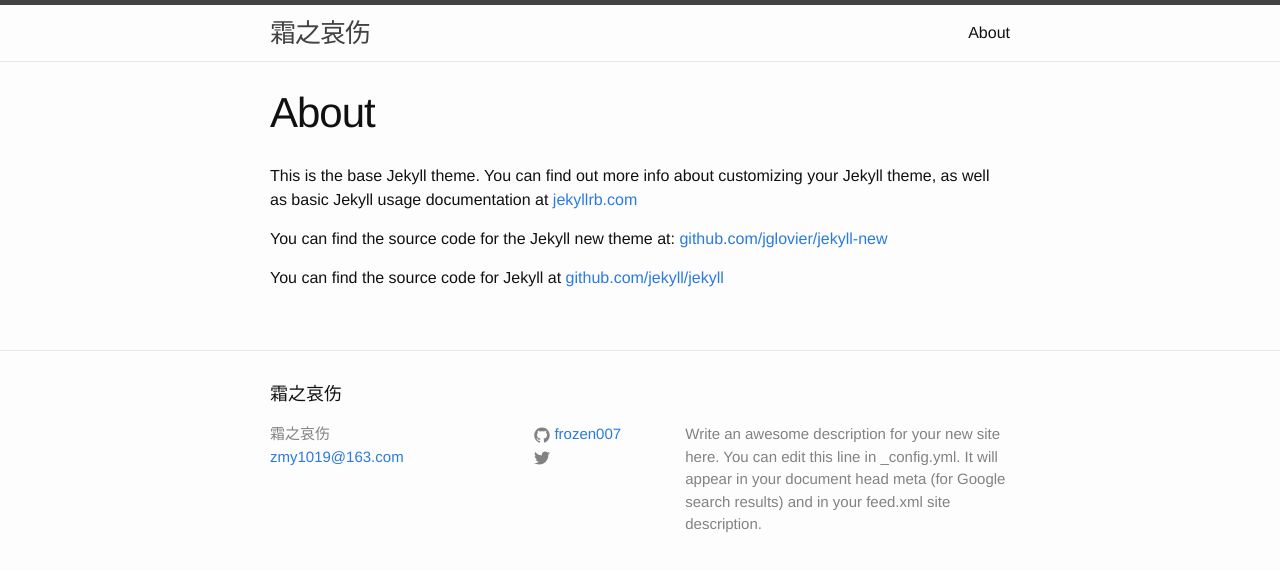
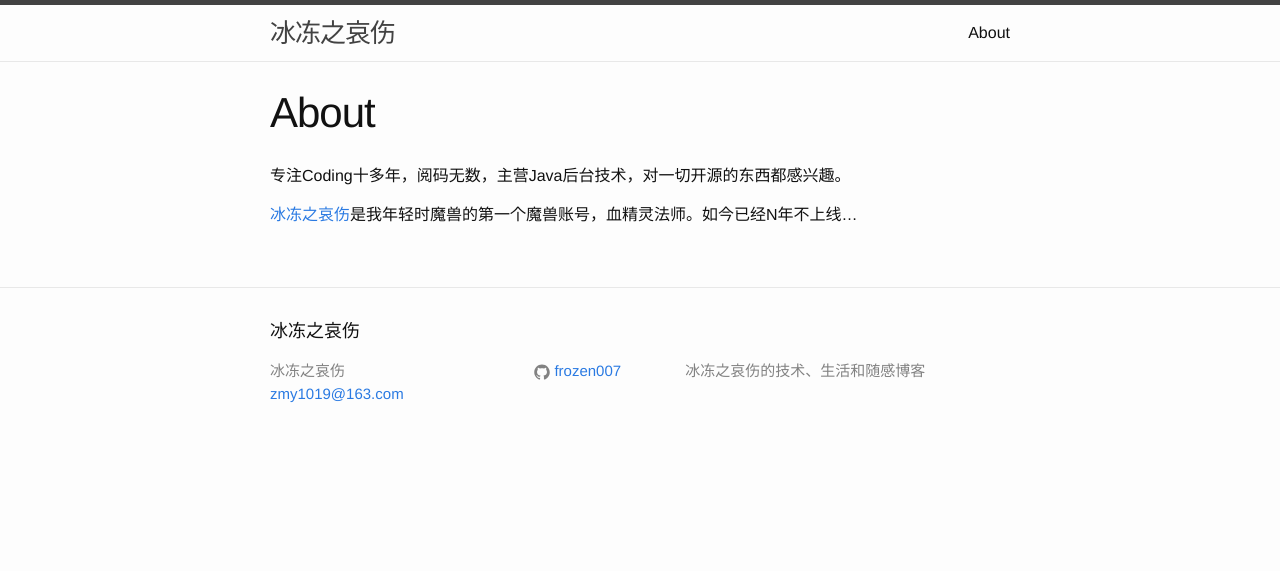
Before and after one commit to frozen007/frozen007.github.io, a Jekyll site: the page built from about.md, in a window 1280 px wide. Shown: the top 571 px of the page. Built offline with Jekyll 4.4.1, drawn with Linux system fonts in a browser that asks for light colours.

Commit message:
博客上线喽

```diff
--- a/_config.yml
+++ b/_config.yml
@@ -1,13 +1,11 @@
 # Site settings
-title: 霜之哀伤
+title: 冰冻之哀伤
 email: zmy1019@163.com
 description: > # this means to ignore newlines until "baseurl:"
-  Write an awesome description for your new site here. You can edit this
-  line in _config.yml. It will appear in your document head meta (for
-  Google search results) and in your feed.xml site description.
+  冰冻之哀伤的技术、生活和随感博客
 baseurl: "" # the subpath of your site, e.g. /blog/
 url: "http://frozen007.github.io" # the base hostname & protocol for your site
-twitter_username: ""
+twitter_username:
 github_username:  frozen007
 
 # Build settings
--- a/about.md
+++ b/about.md
@@ -4,8 +4,9 @@ title: About
 permalink: /about/
 ---
 
-This is the base Jekyll theme. You can find out more info about customizing your Jekyll theme, as well as basic Jekyll usage documentation at [jekyllrb.com](http://jekyllrb.com/)
+专注Coding十多年，阅码无数，主营Java后台技术，对一切开源的东西都感兴趣。
 
-You can find the source code for the Jekyll new theme at: [github.com/jglovier/jekyll-new](https://github.com/jglovier/jekyll-new)
+[冰冻之哀伤]是我年轻时魔兽的第一个魔兽账号，血精灵法师。如今已经N年不上线...
 
-You can find the source code for Jekyll at [github.com/jekyll/jekyll](https://github.com/jekyll/jekyll)
+
+[冰冻之哀伤]: http://www.battlenet.com.cn/wow/zh/character/%E5%A5%8E%E5%B0%94%E8%90%A8%E6%8B%89%E6%96%AF/%E5%86%B0%E5%86%BB%E4%B9%8B%E5%93%80%E4%BC%A4/
```
Also changed, not shown: _posts/2016-02-03-new-be-coming.markdown (added, +45 -0 lines), _posts/bak-2016-02-03-welcome-to-jekyll.markdown (renamed from _posts/2016-02-03-welcome-to-jekyll.markdown).
